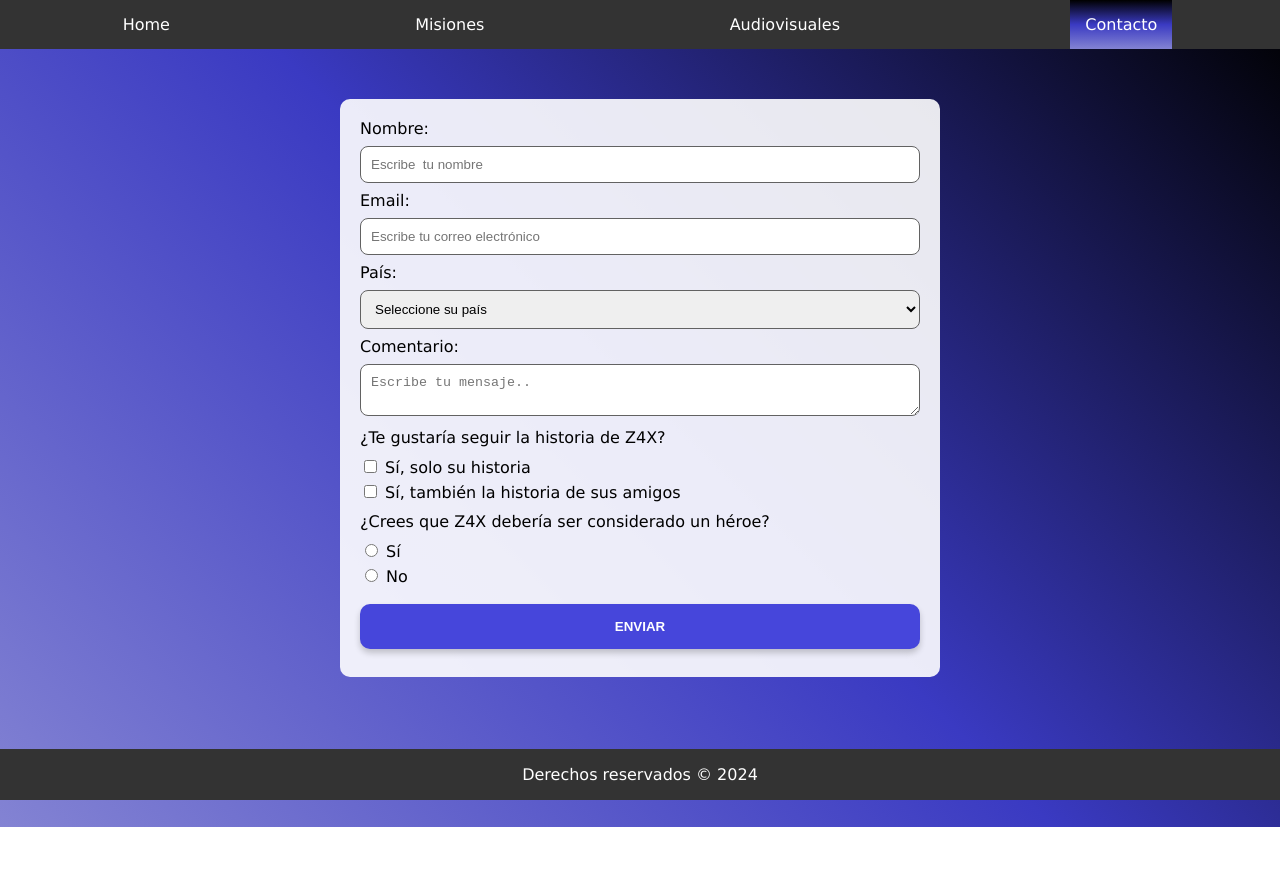
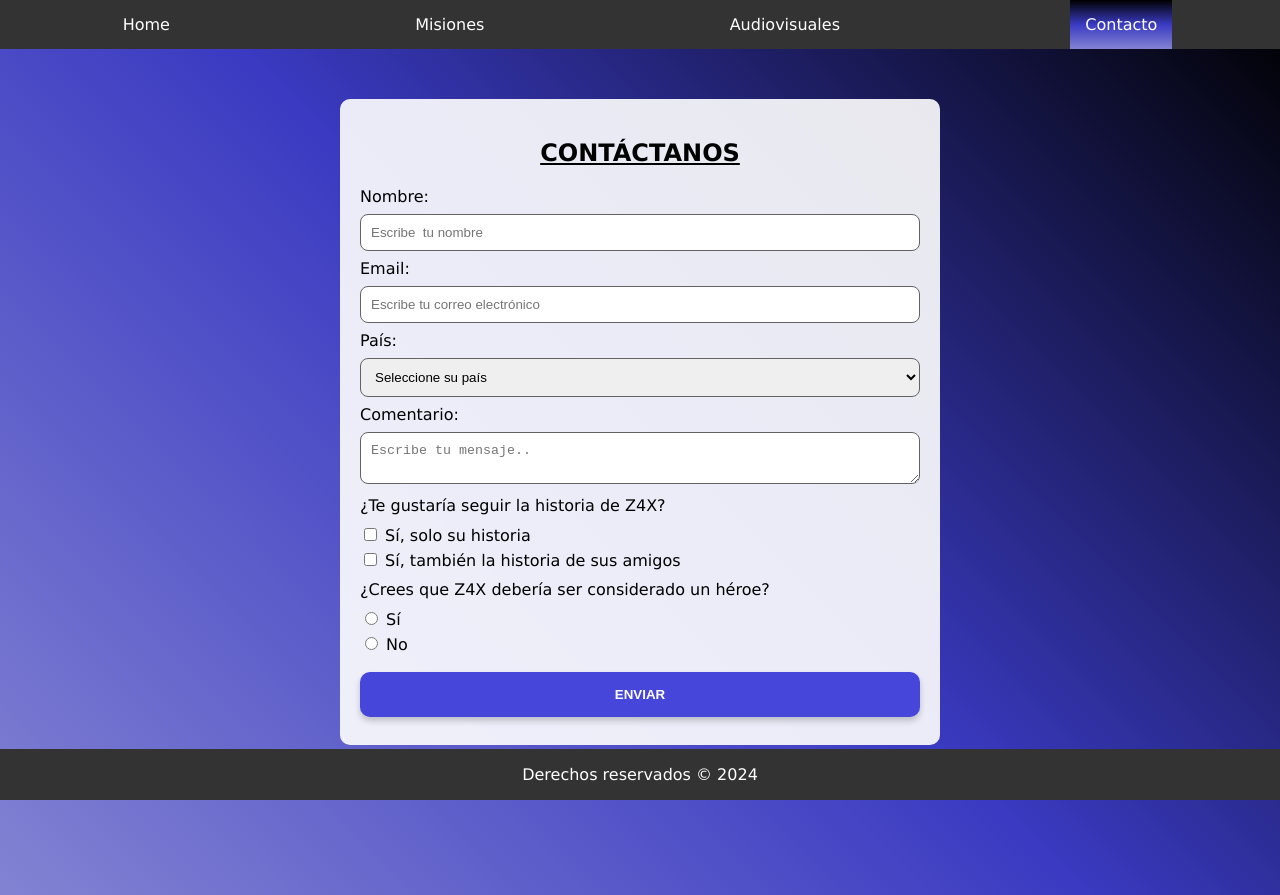
Before and after one commit to Paul-Isaurralde/PIA-ActPractica2, a plain HTML site: page html/contacto.html in a window 1280 px wide. Before the commit the page ends 827 px from the top, so only its background shows below. Drawn offline with Linux system fonts and the light colour scheme.

Commit message:
estilo formulario

```diff
--- a/html/contacto.html
+++ b/html/contacto.html
@@ -33,6 +33,7 @@
     <main>
         <div class="contenedor-contacto">
             <form>
+                <h2 class="titulo-form">Contáctanos</h2>
                 <label for="nombre">Nombre: </label>
                 <input type="text" id="nombre" name="nombre" placeholder="Escribe  tu nombre" required minlength="3" maxlength="150">
                 <label for="mail">Email: </label>
--- a/styles/contacto.css
+++ b/styles/contacto.css
@@ -5,6 +5,11 @@ ul{
     display: flex;
     flex-direction: row;
     justify-content: space-around;
+}
+.titulo-form{
+    text-align: center;
+    text-decoration:underline;
+    text-transform:uppercase;
 }
 .contenedor-contacto{
     background-color: rgba(255, 255, 255, 0.9);;
```
